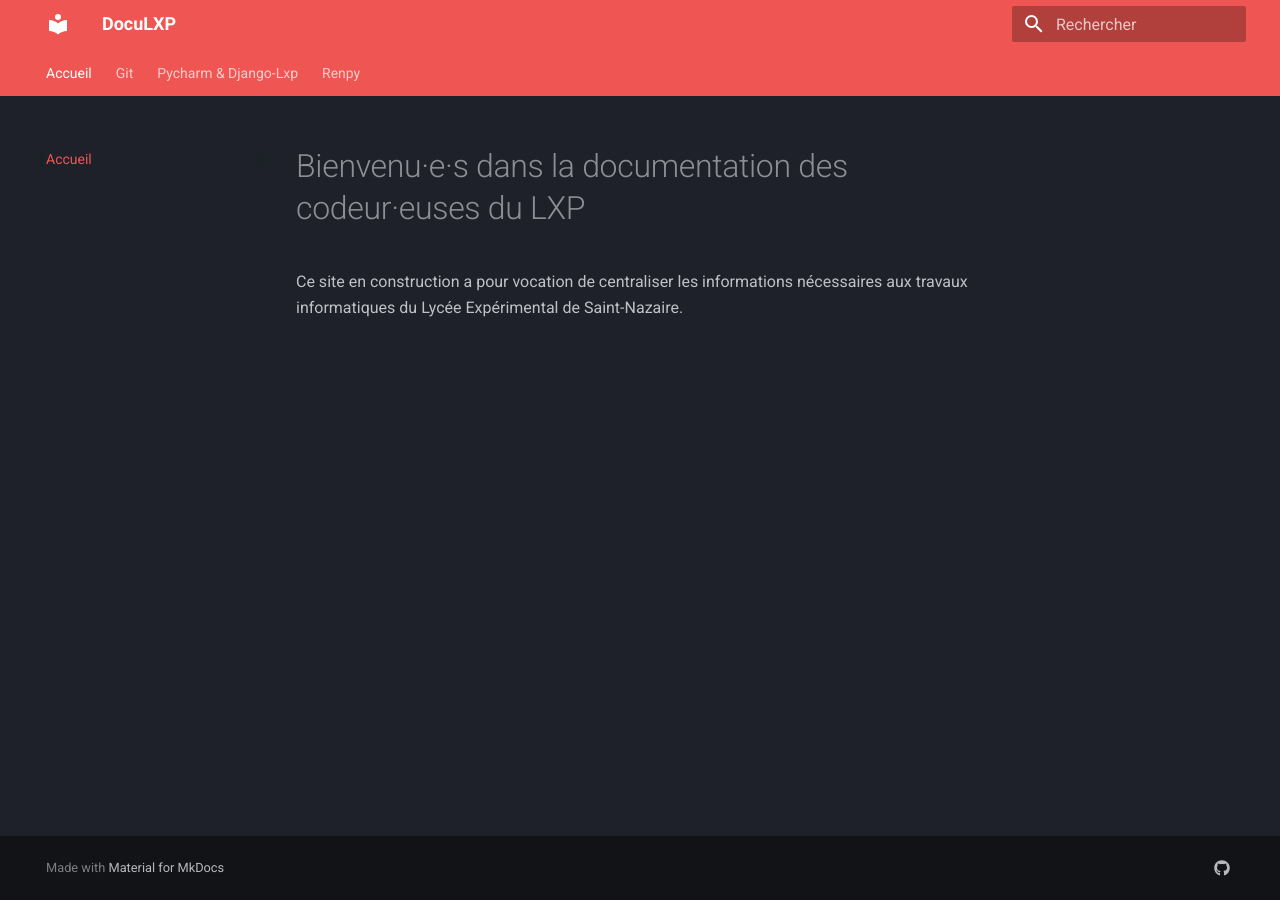
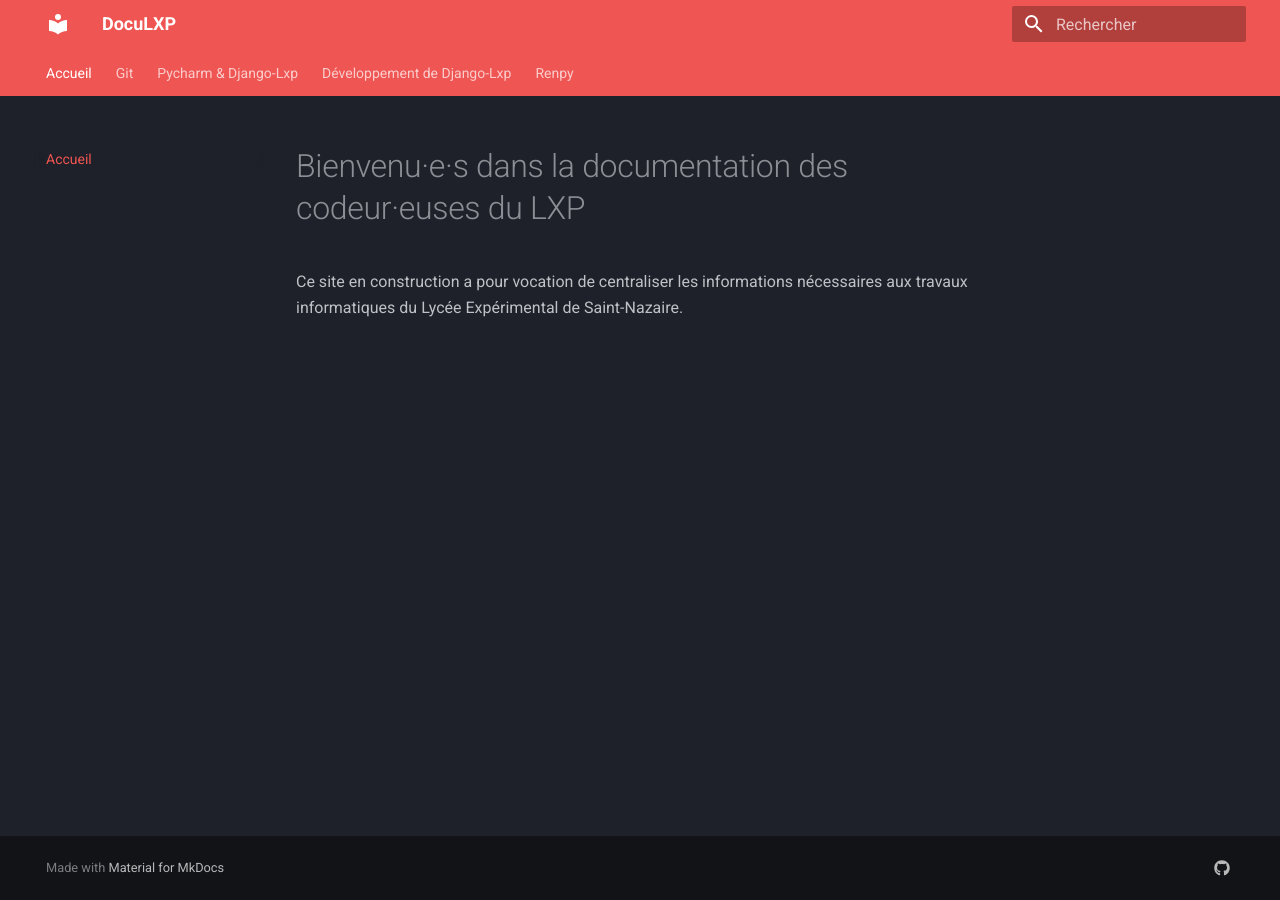
Before and after one commit to Lycee-Experimental/Lycee-Experimental.github.io, an MkDocs documentation site: the page built from docs/index.md, in a window 1280 px wide. Built offline with MkDocs 1.6.1 and Material for MkDocs 9.7.7, drawn with Linux system fonts in a browser that asks for light colours.

```diff
--- a/mkdocs.yml
+++ b/mkdocs.yml
@@ -89,7 +89,7 @@ nav:
       - Installation de Pycharm: djangolxp/install-pycharm.md
       - Déploiement Django-lxp: djangolxp/deploiement-local.md
       - Utilisation de Github: djangolxp/Utilisation-github_pycharm.md
-      - Modification de Pycharm:
+  - Développement de Django-Lxp:
         - Ajout de champs au formulaires: djangolxp/ajout-champs.md
         - Affichage de la fiche d'inscription: djangolxp/style-fiche-inscription.md
   - Renpy:
```
